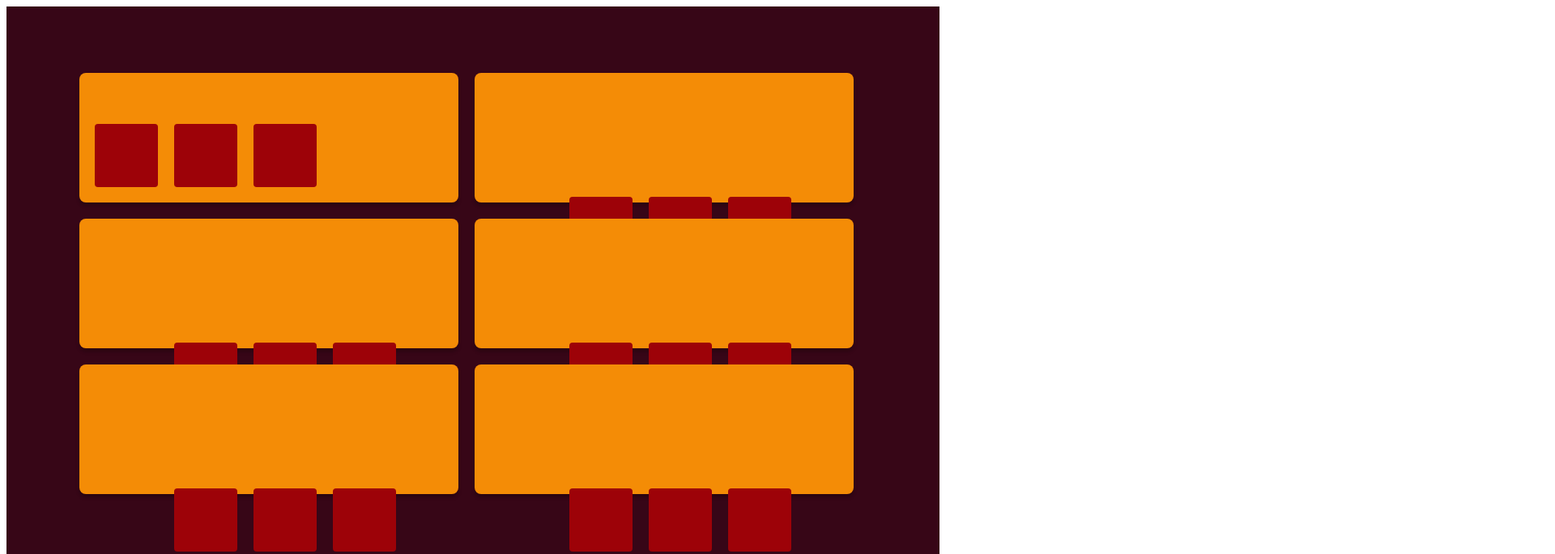
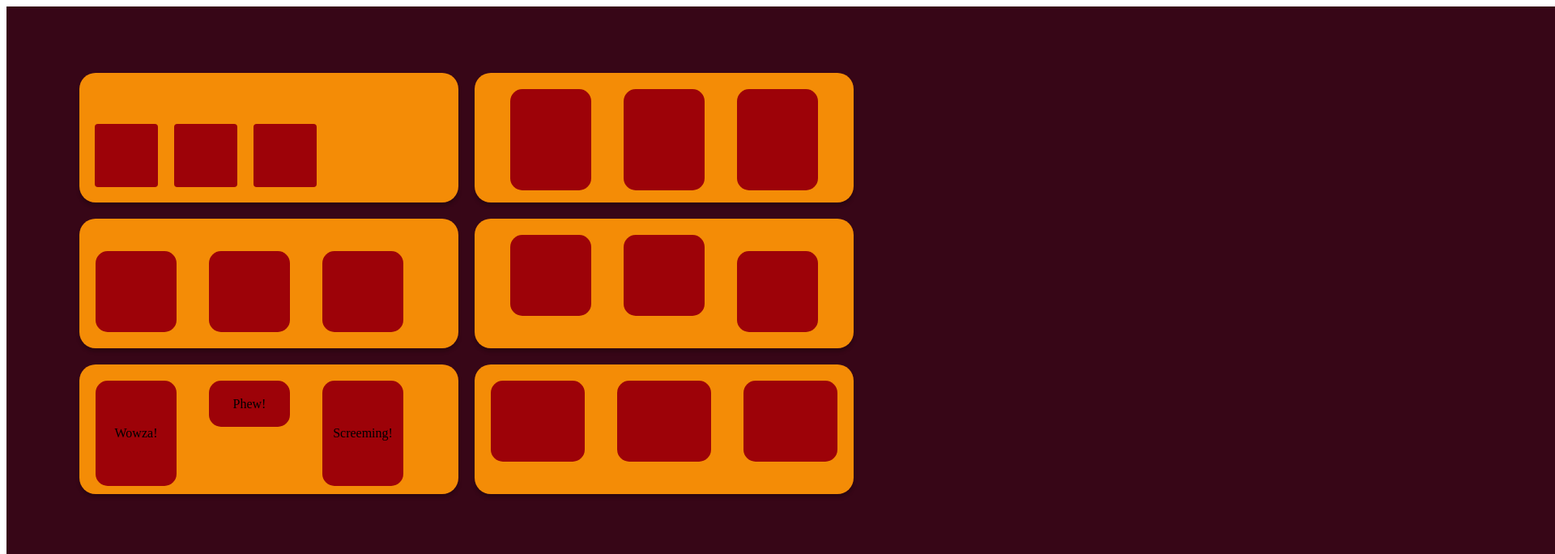
Before and after one commit to SibuMbi/FlexBox, a plain HTML site: page Index.html in a window 1280 px wide. Shown: the top 684 px of the page at 81% size, 1920 px wide, since content can reach past the window. Drawn offline with Linux system fonts and the light colour scheme.

Commit message:
modification attempt

```diff
--- a/Index.html
+++ b/Index.html
@@ -10,44 +10,47 @@
 </head>
 <body>
 
-   <div class="squares"></div>
-        <div class="first-block"></div>
+   <div class="Squares"></div>
+
+    <div class="First-block" ></div>
         <div class="squares-left"></div>
         <div class="squares-middle"></div>
         <div class="squares-right"></div>
 
 
+
     <div class="Second-block">
-        <div class="squares-left"></div>
-        <div class="squares-middle"></div>
-        <div class="squares-right"></div>
-
-
+        <div class="Second-base" style="height: 125px;"></div>
+        <div class="Second-base" style="height: 125px;"></div>
+        <div class="Second-base" style="height: 125px;"></div>
     </div>
 
     <div class="Third-block">
-        <div class="squares-left"></div>
-        <div class="squares-middle"></div>
-        <div class="squares-right"></div>
+        <div class="Third-base" style="align-self: flex-end;"></div>
+        <div class="Third-base" style="align-self: flex-end;"></div>
+        <div class="Third-base" style="align-self: flex-end;"></div>
     </div>
 
     <div class="Forth-block">
-        <div class="squares-left"></div>
-        <div class="squares-middle"></div>
-        <div class="squares-right"></div>
+        <div class="Forth-base" style="align-self: flex-start;"></div>
+        <div class="Forth-base"></div>
+        <div class="Forth-base" style="align-self: flex-end;"></div>
     </div>
 
     <div class="Fifth-block">
-        <div class="squares-left"></div>
-        <div class="squares-middle"></div>
-        <div class="squares-right"></div>
+        <div class="Fifth-base" style="height: 130px;">Wowza!</div>
+        <div class="Fifth-base" style="height: 57px;">Phew!</div>
+        <div class="Fifth-base" style="height: 130px;">Screeming!</div>
+
     </div>
 
 
     <div class="Sixth-block">
-        <div class="squares-left"></div>
-        <div class="squares-middle"></div>
-        <div class="squares-right"></div>
+
+
+        <div class="Sixth-base" style="height: 10px;"></div>
+        <div class="Sixth-base" style="flex-grow: 1;"></div>
+        <div class="Sixth-base" style="height: 10px;"></div>
     </div>
 
 </body>
--- a/Styles/Index.css
+++ b/Styles/Index.css
@@ -1,12 +1,15 @@
-.squares{
+.Squares{
 /* Squares */
-position: 100%;
-width: 1152px;
-height: 900px;
+position: absolute;
+width: 1952px;
+height: 1300px;
 background: #370617;
+display: flex;
+flex-direction: column;
+align-items: center;
 }
 
-.first-block {
+.First-block {
 /* Rectangle 1 */
 position: absolute;
 width: 468px;
@@ -14,12 +17,11 @@ height: 160px;
 left: 98px;
 top: 90px;
 box-shadow: 0px 4px 4px rgba(0, 0, 0, 0.25);
-border-radius: 8px;
+border-radius: 20px;
+background: #F48C06;
 display: flex;
-justify-content: baseline;
+justify-content: center;
 align-items: flex-start;
-
-background: #F48C06;
 }
 
 .squares-left {
@@ -32,7 +34,6 @@ top: 153px;
 background: #9D0208;
 border-radius: 4px;
 }
-
 .squares-middle {
 /* Rectangle 19 */
 position: absolute;
@@ -55,6 +56,19 @@ background: #9D0208;
 border-radius: 4px;
 }
 
+.First-base {
+background-color: #9D0208;
+border-radius: 15px;
+width: 100px;
+height: 10px;
+margin: 20px;
+display: flex;
+justify-content: center;
+align-items: center;
+flex-basis: 180px;
+justify-content: flex-start;
+}
+
 .Second-block {
 /* Rectangle 2 */
 position: absolute;
@@ -64,22 +78,22 @@ left: 586px;
 top: 90px;
 background: #F48C06;
 box-shadow: 0px 4px 4px rgba(0, 0, 0, 0.25);
-border-radius: 8px;
+border-radius: 20px;
 display: flex;
 justify-content: center;
 align-items: flex-start;
 }
 
-.Left-14 {
-/* Rectangle 14 */
-position: absolute;
-width: 78px;
-height: 120px;
-left: 683px;
-top: 110px;
-background: #9D0208;
-box-shadow: 2px 2px 4px rgba(0, 0, 0, 0.25);
-border-radius: 4px;
+.Second-base {
+background-color: #9D0208;
+border-radius: 15px;
+width: 100px;
+height: 100px;
+margin: 20px;
+display: flex;
+justify-content: space-evenly;
+align-items: stretch;
+justify-content: center;
 }
 
 .Third-block {
@@ -91,10 +105,23 @@ left: 98px;
 top: 270px;
 background: #F48C06;
 box-shadow: 0px 4px 4px rgba(0, 0, 0, 0.25);
-border-radius: 8px;
+border-radius: 20px;
 display: flex;
 justify-content: baseline;
 align-items: flex-start;
+}
+
+.Third-base {
+background-color: #9D0208;
+border-radius: 15px;
+width: 100px;
+height: 100px;
+margin: 20px;
+display: flex;
+justify-content: center;
+align-items: center;
+justify-content: space-between;
+justify-content: flex-end;
 }
 
 .Forth-block {
@@ -106,10 +133,22 @@ left: 586px;
 top: 270px;
 background: #F48C06;
 box-shadow: 0px 4px 4px rgba(0, 0, 0, 0.25);
-border-radius: 8px;
+border-radius: 20px;
 display: flex;
 justify-content: center;
 align-items: flex-start;
+}
+
+.Forth-base {
+background-color: #9D0208;
+border-radius: 15px;
+width: 100px;
+height: 100px;
+margin: 20px;
+display: flex;
+justify-content: space-between;
+justify-content: center;
+align-items: center;
 }
 
 .Fifth-block {
@@ -121,10 +160,21 @@ left: 98px;
 top: 450px;
 background: #F48C06;
 box-shadow: 0px 4px 4px rgba(0, 0, 0, 0.25);
-border-radius: 8px;
+border-radius: 20px;
 display: flex;
 justify-content: baseline;
 align-items: flex-start;
+}
+
+.Fifth-base {
+background-color: #9D0208;
+border-radius: 15px;
+width: 100px;
+height: 100px;
+margin: 20px;
+display: flex;
+justify-content: space-evenly;
+align-items: center;
 }
 
 .Sixth-block{
@@ -136,58 +186,21 @@ left: 586px;
 top: 450px;
 background: #F48C06;
 box-shadow: 0px 4px 4px rgba(0, 0, 0, 0.25);
-border-radius: 8px;
+border-radius: 20px;
 display: flex;
 justify-content: baseline;
 align-items: flex-start;
 }
 
-.text {
-/* Some text */
-position: absolute;
-width: 54px;
-height: 14px;
-left: 173px;
-top: 504px;
-font-family: 'Roboto';
-font-style: normal;
-font-weight: 400;
-font-size: 12px;
-line-height: 14px;
-/* identical to box height */
-color: #FFFFFF;
+.Sixth-base {
+background-color: #9D0208;
+border-radius: 15px;
+min-width: 100px;
+min-height: 100px;
+margin: 20px;
+display: flex;
+justify-content: center;
+align-items: center;
+flex-basis: 180px;
+justify-content: space-evenly;
 }
-.text{
-/* Some text */
-position: absolute;
-width: 54px;
-height: 14px;
-left: 305px;
-top: 504px;
-font-family: 'Roboto';
-font-style: normal;
-font-weight: 400;
-font-size: 12px;
-line-height: 14px;
-/* identical to box height */
-color: #FFFFFF;
-}
-
-.text {
-/* Some text */
-position: absolute;
-width: 54px;
-height: 14px;
-left: 437px;
-top: 504px;
-font-family: 'Roboto';
-font-style: normal;
-font-weight: 400;
-font-size: 12px;
-line-height: 14px;
-/* identical to box height */
-color: #FFFFFF;
-}
-.container {
-    display: flex;
-}
```
